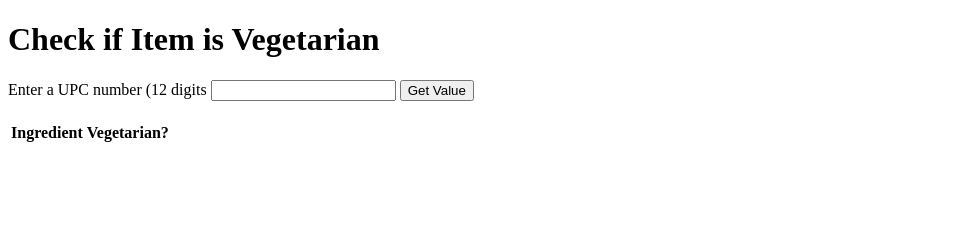
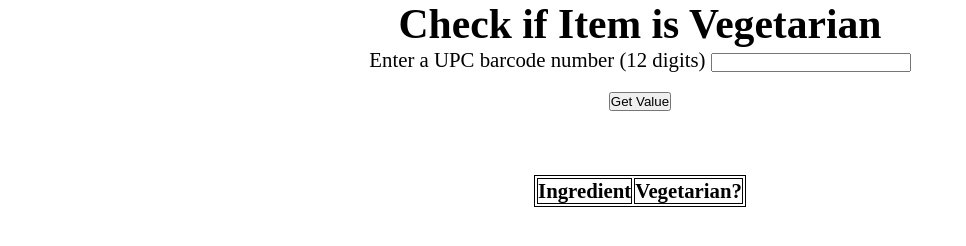
Before and after one commit to 1x55/plant_plate, a plain HTML site: page index.html in a window 1280 px wide. Shown: the whole page, without its empty margins (0-966 px from the left). Drawn offline with Linux system fonts and the light colour scheme.

Commit message:
added border to table to improve visuals

```diff
--- a/css/style.css
+++ b/css/style.css
@@ -0,0 +1,32 @@
+* {
+    padding: 0;
+    margin: 0;
+    box-sizing: border-box;
+}
+
+body {
+    text-align: center;
+    font-size: 1.3rem;
+}
+
+input {
+    width: 200px;
+}
+
+button {
+    margin: 20px auto;
+    display: block
+}
+
+img {
+    max-height: 300px;
+}
+
+table {
+    margin: 20px auto;
+}
+
+table, th, td {
+    border: 1px solid;
+    background-color: white;
+}
--- a/index.html
+++ b/index.html
@@ -12,7 +12,7 @@
     <h1>Check if Item is Vegetarian</h1>
 
     <!-- input box -->
-    <label for="barcode">Enter a UPC number (12 digits</label>
+    <label for="barcode">Enter a UPC barcode  number (12 digits)</label>
     <input type="number" id="barcode name="barcode>
 
     <button type="button" onClick = "getFetch();">Get Value</button>
```
